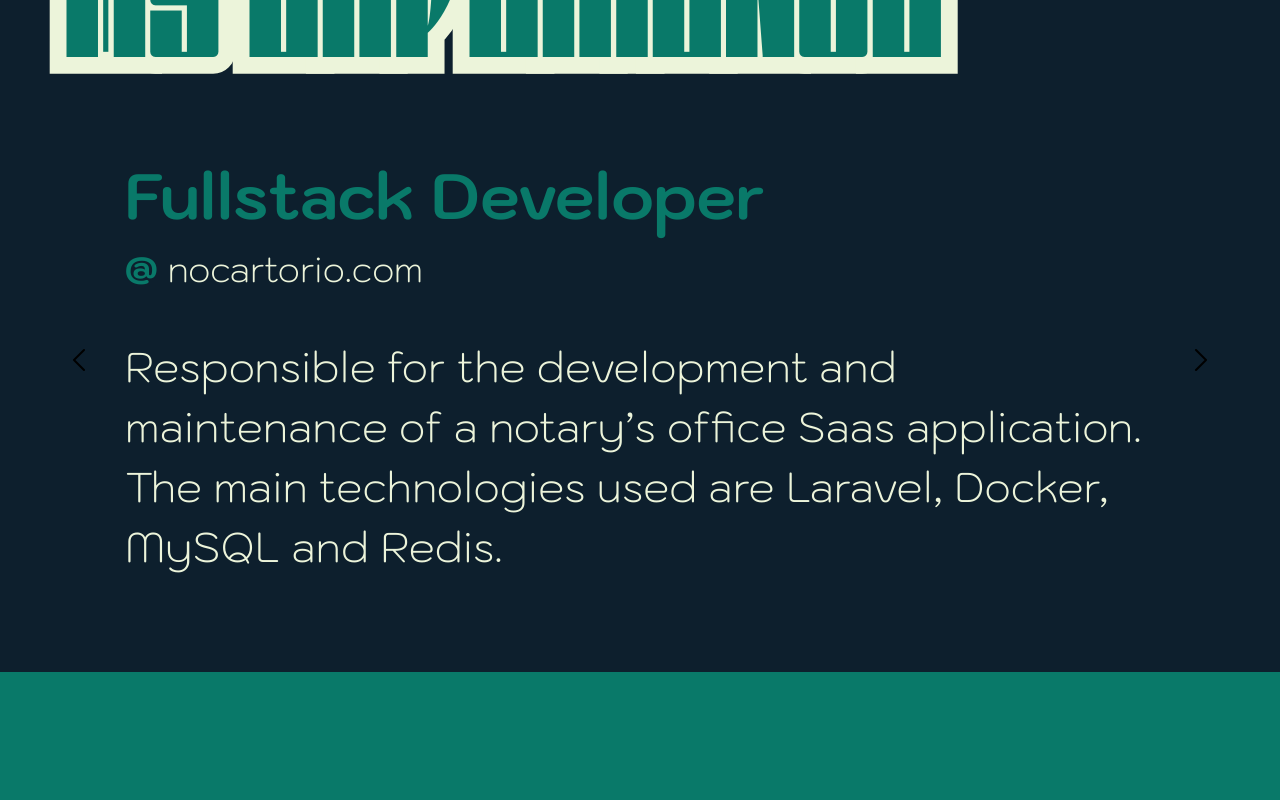
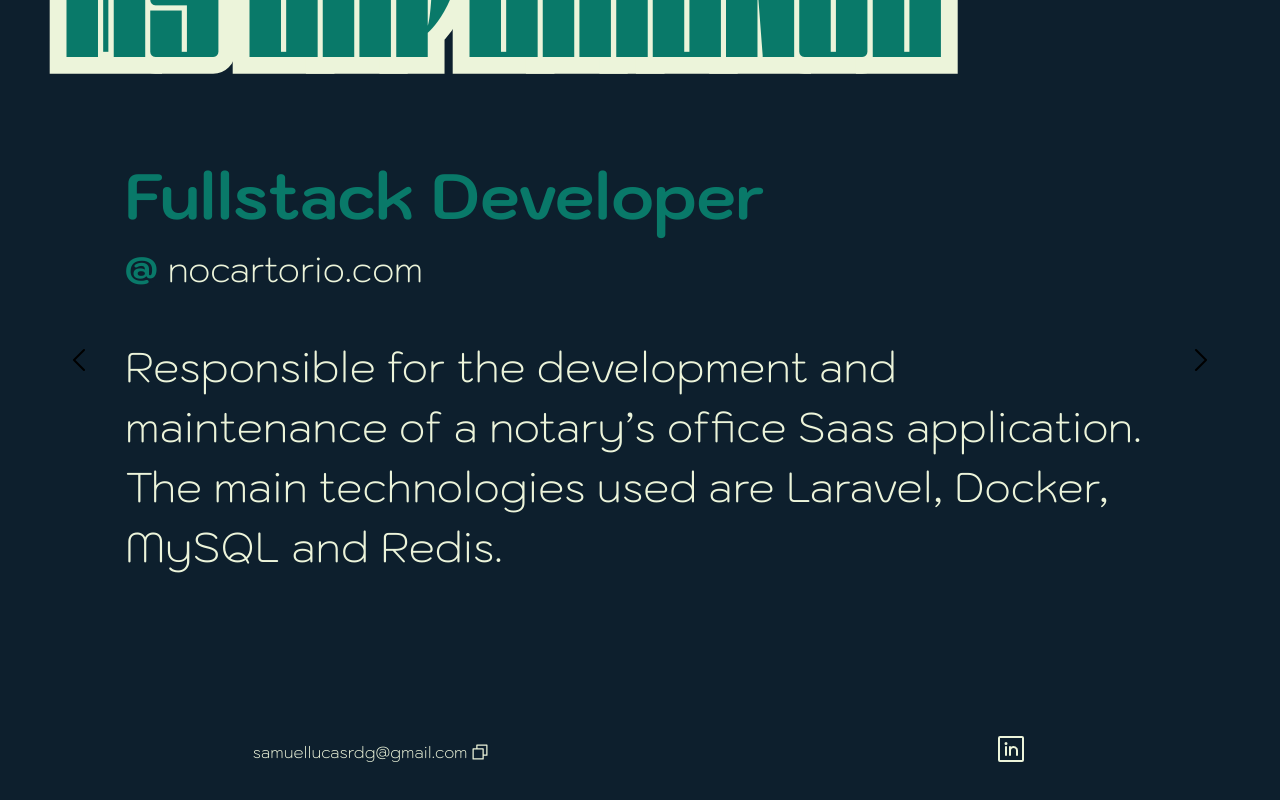
Before and after one commit to samuellucas21504/portfolio-2024, a React (Vite) app: page / in a window 1280 px wide. Shown: the part 1931-2731 px from the top of the page. Before the commit the page ends 2603 px from the top, so only its background shows below. Built offline with nearby package versions, Linux system fonts and the light colour scheme.

Commit message:
Implementa secao de contact

```diff
--- a/src/App.tsx
+++ b/src/App.tsx
@@ -1,11 +1,14 @@
 import React from 'react';
+import { RootState } from './app/store';
+import { useSelector } from 'react-redux';
+
 import { Hero } from './hero/Hero';
+import { Presentation } from './presentation/Presentation';
+import Experiences from './experience/Experiences';
+import ContactSection from './contact/ContactSection';
+
 import styles from './App.module.css';
 import './global.css';
-import { useSelector } from 'react-redux';
-import { RootState } from './app/store';
-import { Presentation } from './presentation/Presentation';
-import Experiences from './experience/Experiences';
 
 const App: React.FC = () => {
   const animationComplete = useSelector((state: RootState) => state.animation.animationComplete);
@@ -17,6 +20,7 @@ const App: React.FC = () => {
         <>
           <Presentation />
           <Experiences />
+          <ContactSection />
         </>
       )}
     </div>
--- /dev/null
+++ b/src/contact/Contact.module.css
@@ -0,0 +1,51 @@
+.wrapper {
+    min-height: 20vh;
+    display: flex;
+    align-items: center;
+    justify-content: space-around;
+    background-color: var(--black-500);
+}
+
+.wrapper a {
+    color: var(--white-500);
+    text-decoration: none;
+
+    transition: color 100ms ease;
+}
+
+.wrapper a:hover {
+    color:var(--green-500);
+    text-decoration:none;
+    cursor:pointer;
+}
+
+.textWrapper {
+    display: flex;
+    align-items: center;
+}
+
+.copyButton {
+    display: flex;
+    align-items: center;
+    justify-content: center;
+
+    cursor: pointer;
+    position: relative;
+    text-align: center;
+
+    margin-left: 2px;
+}
+
+.messageCopiedAlert {
+    position: absolute;
+    top: -40px;
+    left: 50%;
+    transform: translateX(-50%);
+    background-color: var(--green-500);
+    color: var(--white-500);
+    padding: 5px;
+    border-radius: 4px;
+    font-size: 12px;
+    white-space: nowrap;
+    padding: 8px;
+}
--- /dev/null
+++ b/src/contact/Contact.tsx
@@ -0,0 +1,54 @@
+import { ReactElement, useState } from "react";
+
+import styles from './Contact.module.css';
+import { Copy } from "@phosphor-icons/react";
+
+interface IIcon {
+    component: ReactElement;
+    link: string;
+}
+
+export interface IContactProps {
+    icon?: IIcon,
+    text?: string,
+}
+
+export default function Contact({icon, text}: IContactProps) {
+    const [copied, setCopied] = useState(false);
+
+    const handleCopy = () => {
+        navigator.clipboard.writeText(text!).then(() => {
+        setCopied(true);
+        setTimeout(() => setCopied(false), 2000);
+        });
+    };
+
+    if(icon != null) {
+        return (
+            <div>
+                <a href={icon.link}>
+                    {icon.component}
+                </a>
+            </div>
+        );
+    }
+
+    if (text != null) {
+        return (
+            <div className={styles.textWrapper}>
+                <div>
+                    {text}
+                </div>
+
+                <div className={styles.copyButton}>
+                    <Copy
+                        size={20}
+                        onClick={handleCopy}
+                    />
+                    {copied && <span className={styles.messageCopiedAlert}>E-mail copiado!</span>}
+                </div>
+            </div>
+        )
+    }
+
+}
--- /dev/null
+++ b/src/contact/ContactSection.tsx
@@ -0,0 +1,30 @@
+import { LinkedinLogo } from '@phosphor-icons/react';
+import styles from './Contact.module.css';
+import Contact, { IContactProps } from './Contact';
+
+const contacts: IContactProps[] = [
+    {
+        text: "samuellucasrdg@gmail.com",
+    },
+    {
+        icon: {
+            component: <LinkedinLogo size={32} />,
+            link: "https://www.linkedin.com/in/samuel-lucas-rdg/"
+        }
+    }
+]
+
+export default function ContactSection() {
+    return (
+        <footer className={styles.wrapper}>
+            {
+                contacts.map((info) => (
+                    <Contact
+                        icon={info.icon}
+                        text={info.text}
+                    />
+                ))
+            }
+        </footer>
+    );
+}
--- a/src/hero/AnimatedCircle.module.css
+++ b/src/hero/AnimatedCircle.module.css
@@ -108,7 +108,7 @@
   }
 }
 
-@media (max-width: 480px) {
+@media (max-width: 550px) {
   .pulse {
     width: 14rem;
     height: 14rem;
```
